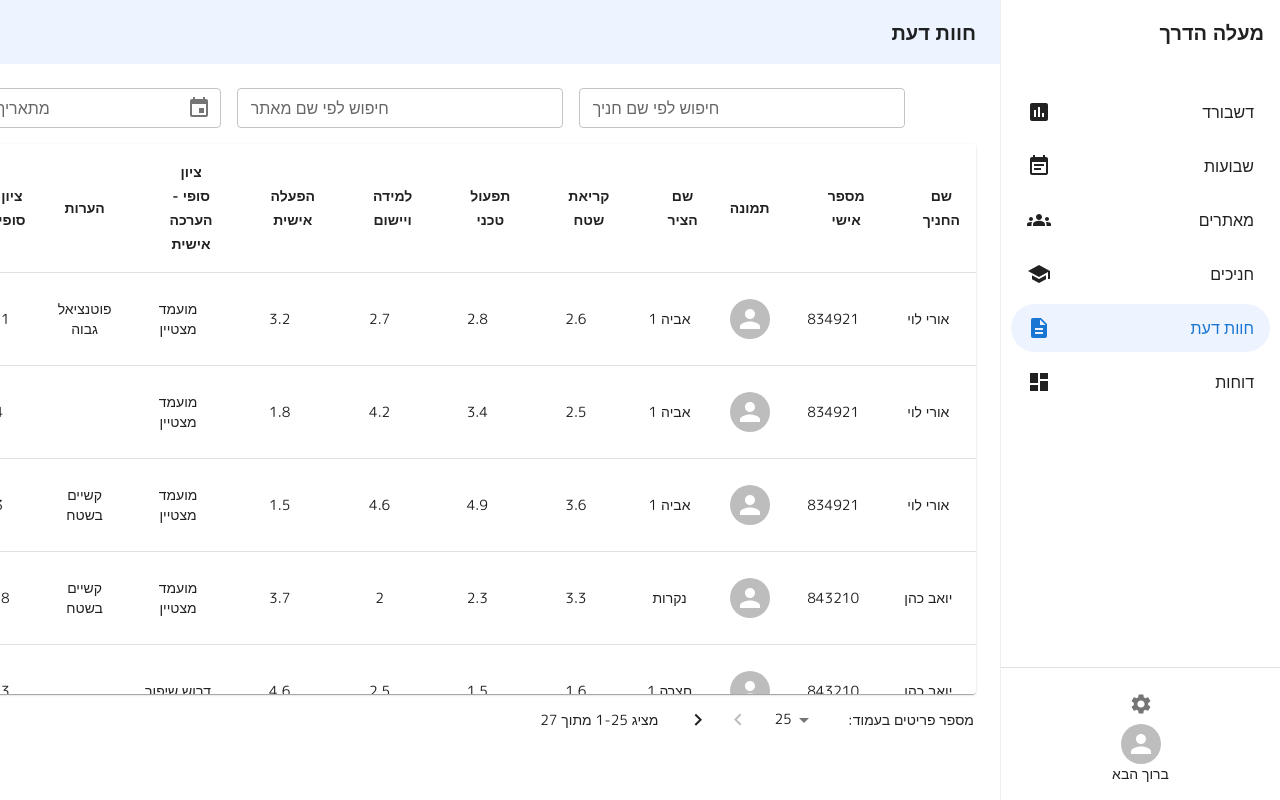
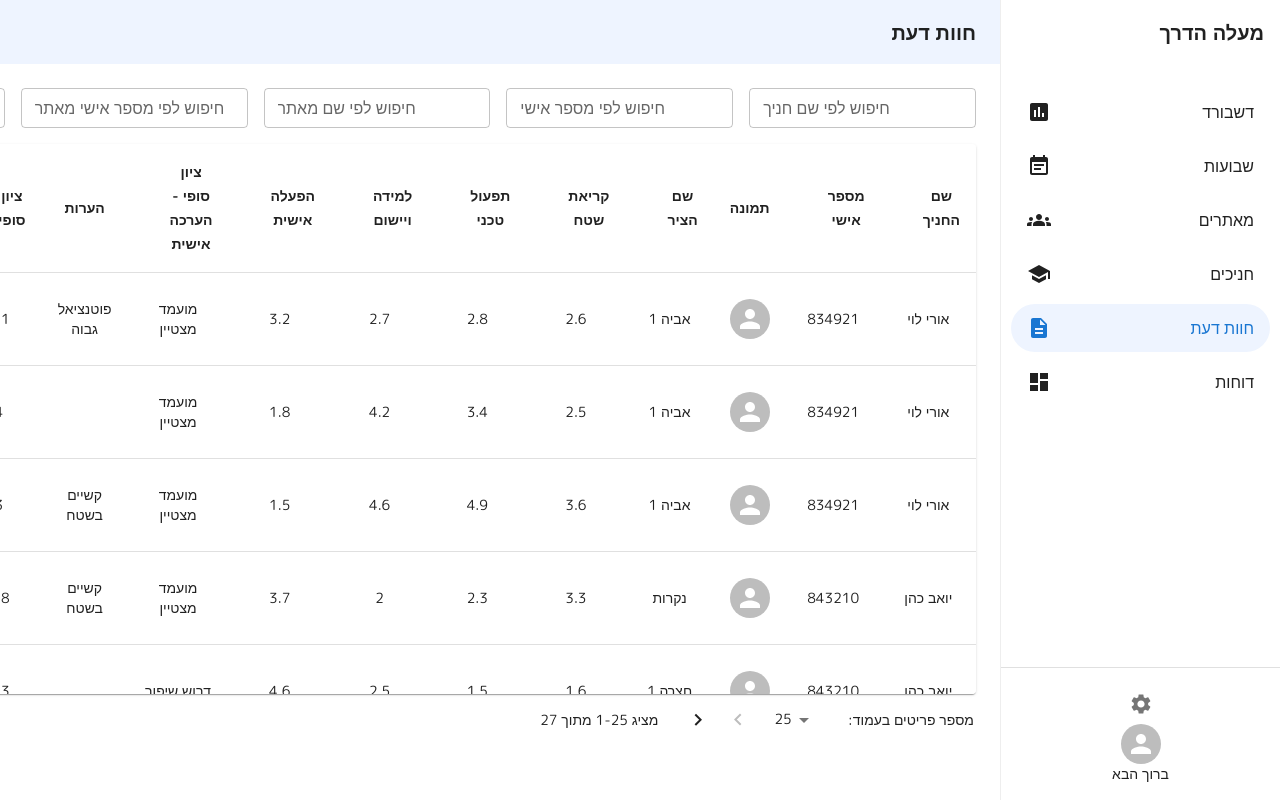
Before and after one commit to Up-Hill-Pro/uphill-fe, a React (Vite) app: page /reviews in a window 1280 px wide. Built offline with nearby package versions, Linux system fonts and the light colour scheme.

Commit message:
adding transitions from instructors and applicants table by click to reviews table

```diff
--- a/src/components/ApplicantsTable.tsx
+++ b/src/components/ApplicantsTable.tsx
@@ -16,6 +16,7 @@ import {
 } from '@mui/material';
 import { mockApplicants } from '../../public/mockApplicants';
 import { useState } from 'react';
+import { useNavigate } from 'react-router-dom';
 //import { useTheme } from '@mui/material/styles';
 
 const getStatusColor = (status: string) => {
@@ -30,6 +31,7 @@ const ApplicantsTable = () => {
     const [sortDirection, setSortDirection] = useState<'asc' | 'desc'>('asc');
     const [page, setPage] = useState(0);
     const [rowsPerPage, setRowsPerPage] = useState(25);
+    const navigate = useNavigate();
 
     const filteredApplicants = mockApplicants.filter((applicant) => {
         return (
@@ -140,6 +142,7 @@ const ApplicantsTable = () => {
                             <TableRow
                                 key={index}
                                 hover
+                                onClick={() => navigate(`/reviews?id=${row.id}`)}
                                 sx={{
                                     cursor: 'pointer',
                                     transition: 'background-color 0.2s',
@@ -148,7 +151,9 @@ const ApplicantsTable = () => {
                                     },
                                 }}
                             >
-                                <TableCell align="center">{row.name}</TableCell>
+                                <TableCell align="center">
+                                    {row.name}
+                                </TableCell>
                                 <TableCell align="center">{row.id}</TableCell>
                                 <TableCell align="center">{row.unit}</TableCell>
                                 <TableCell align="center">
--- a/src/components/InstructorsTable.tsx
+++ b/src/components/InstructorsTable.tsx
@@ -12,6 +12,7 @@ import {
     TableSortLabel,
     TablePagination
 } from '@mui/material';
+import { useNavigate } from 'react-router-dom';
 import { useState } from 'react';
 import { mockInstructors } from '../../public/mockInstructors.ts';
 
@@ -42,6 +43,7 @@ const InstructorsTable = () => {
     const [sortDirection, setSortDirection] = useState<'asc' | 'desc'>('asc');
     const [page, setPage] = useState(0);
     const [rowsPerPage, setRowsPerPage] = useState(25);
+    const navigate = useNavigate();
 
     const filteredInstructors: Instructor[] = mockInstructors.filter((instructor) => {
         return (
@@ -198,7 +200,12 @@ const InstructorsTable = () => {
                     </TableHead>
                     <TableBody>
                         {paginatedInstructors.map((instructor, index) => (
-                            <TableRow key={index} hover sx={{ '&:hover': { backgroundColor: '#eef4ff' } }}>
+                            <TableRow
+                                key={index}
+                                hover
+                                onClick={() => navigate(`/reviews?evaluatorId=${instructor.id}`)}
+                                sx={{ cursor: 'pointer', '&:hover': { backgroundColor: '#eef4ff' } }}
+                            >
                                 <TableCell align="center">{instructor.name}</TableCell>
                                 <TableCell align="center">{instructor.id}</TableCell>
                                 <TableCell align="center">
--- a/src/components/ReviewsTable.tsx
+++ b/src/components/ReviewsTable.tsx
@@ -14,10 +14,12 @@ import {
 } from '@mui/material';
 import { useState } from 'react';
 import {mockReviews} from '../../public/mockReviews';
+import { useSearchParams } from 'react-router-dom';
 import { LocalizationProvider } from '@mui/x-date-pickers';
 import { AdapterDateFns } from '@mui/x-date-pickers/AdapterDateFns';
 import { DatePicker } from '@mui/x-date-pickers/DatePicker';
 import { he } from 'date-fns/locale';
+import { useNavigate } from 'react-router-dom';
 
 interface Review {
     name: string;
@@ -45,14 +47,20 @@ const parseDate = (dateStr: string) => {
 
 const ReviewsTable = () => {
     const [reviews] = useState<Review[]>(mockReviews);
+    const [searchParams] = useSearchParams();
+    const idParam = searchParams.get('id');
+    const evaluatorIdParam = searchParams.get('evaluatorId');
     const [nameFilter, setNameFilter] = useState('');
+    const [idFilter, setIdFilter] = useState(idParam ?? '');
     const [evaluatorFilter, setEvaluatorFilter] = useState('');
+    const [evaluatorIdFilter, setEvaluatorIdFilter] = useState(evaluatorIdParam ?? '');
     const [startDate, setStartDate] = useState<Date | null>(null);
     const [endDate, setEndDate] = useState<Date | null>(null);
     const [sortBy, setSortBy] = useState('');
     const [sortDirection, setSortDirection] = useState<'asc' | 'desc'>('asc');
     const [page, setPage] = useState(0);
     const [rowsPerPage, setRowsPerPage] = useState(25);
+    const navigate = useNavigate();
     const filteredReviews = reviews.filter((review) => {
         const reviewDate = parseDate(review.date);
         const isWithinRange =
@@ -61,7 +69,9 @@ const ReviewsTable = () => {
 
         return (
             review.name.includes(nameFilter) &&
+            review.id.includes(idFilter) &&
             review.evaluatorName.includes(evaluatorFilter) &&
+            review.evaluatorId.includes(evaluatorIdFilter) &&
             isWithinRange
         );
     });
@@ -117,9 +127,23 @@ const ReviewsTable = () => {
                     size="small"
                 />
                 <TextField
+                    label="חיפוש לפי מספר אישי"
+                    value={idFilter}
+                    onChange={(e) => setIdFilter(e.target.value)}
+                    variant="outlined"
+                    size="small"
+                />
+                <TextField
                     label="חיפוש לפי שם מאתר"
                     value={evaluatorFilter}
                     onChange={(e) => setEvaluatorFilter(e.target.value)}
+                    variant="outlined"
+                    size="small"
+                />
+                <TextField
+                    label="חיפוש לפי מספר אישי מאתר"
+                    value={evaluatorIdFilter}
+                    onChange={(e) => setEvaluatorIdFilter(e.target.value)}
                     variant="outlined"
                     size="small"
                 />
@@ -204,7 +228,18 @@ const ReviewsTable = () => {
                     </TableHead>
                     <TableBody>
                         {paginatedReviews.map((review, index) => (
-                            <TableRow key={index} hover>
+                            <TableRow
+                                key={index}
+                                hover
+                                onClick={() => navigate(`/reviews?id=${review.id}`)}
+                                sx={{
+                                    cursor: 'pointer',
+                                    transition: 'background-color 0.2s',
+                                    '&:hover': {
+                                        backgroundColor: '#eef4ff',
+                                    },
+                                }}
+                            >
                                 <TableCell align="center">{review.name}</TableCell>
                                 <TableCell align="center">{review.id}</TableCell>
                                 <TableCell align="center">
```
Lines whose indentation alone changed are shown as unchanged.
